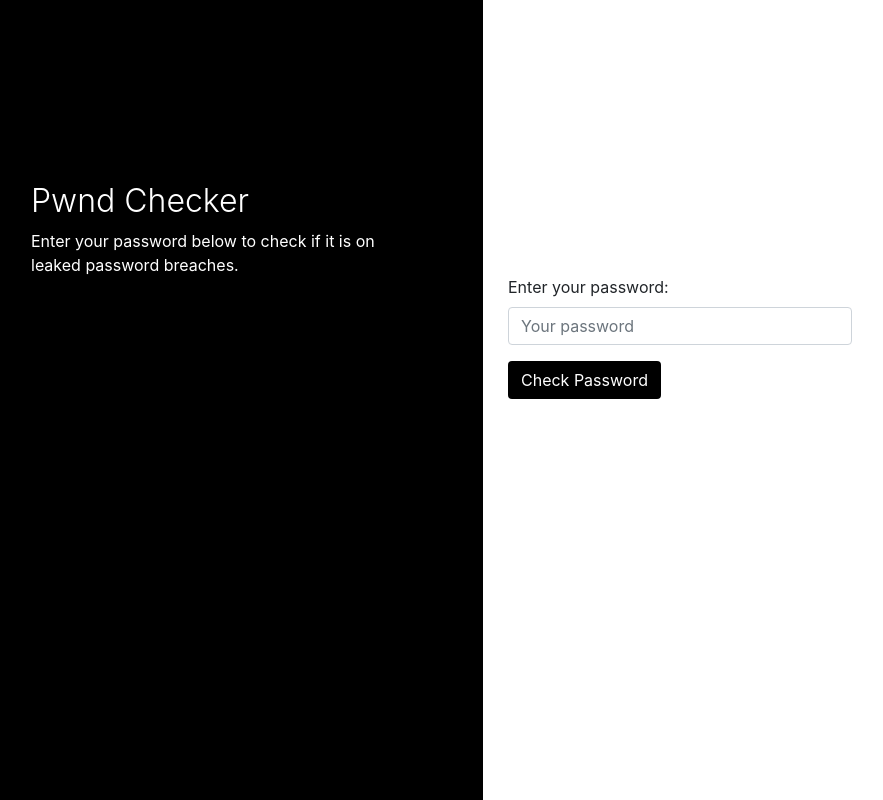
After one commit to RiseofRice/password-Creator, a Flask app: page /breach in a window 1280 px wide. The commit adds this page. Shown: the whole page, without its empty margins (29-912 px from the left). Run offline with Flask 3, Linux system fonts and the light colour scheme; some libraries are stand-ins or nearby versions.

Commit message:
Refactor app.py: Add password breach check functionality

```diff
--- a/app.py
+++ b/app.py
@@ -2,6 +2,7 @@ from flask import render_template, Flask, jsonify, redirect, request
 import string
 from genpasswds import generate_passwords
 import passwordcheck
+import pwned
 from genlist import gen_list
 import os
 import requests
@@ -43,7 +44,7 @@ def new():
 
 
 
-    if request.method == "POST":
+    if request.method == "GET":
         q = int(request.args.get('q'))
         length = int(request.args.get('length'))
         passwds = gen_list(q, length)
@@ -80,6 +81,37 @@ def onePass():
         password = generate_passwords(length=25)
         return password
 
+@ app.route("/breach")
+def breach_check():
+    return render_template("pwnd.html")
+
+@app.route("/pwnd", methods=["POST", "GET"])
+def pwnd():
+    if request.method == "POST":
+        password = str(request.form['pw'])
+        pw = pwned.password(password)
+        if pw == False:
+            return render_template("safe.html", data=password)
+        else:
+            return render_template("compromised.html", data=password)
+
+
+@ app.route("/check", methods=["POST", "GET"])
+def check():
+    """
+    Check the strength of a password.
+    Returns: the strength of the password
+    Get and Post requests are supported.
+    """
+    if request.method != "POST":
+        password = request.args.get('password')
+        strength, reasons = passwordcheck.check_password(password)
+        return strength
+    else:
+        password = request.form['password']
+        strength, reasons = passwordcheck.check_password(password)
+        return strength
+
 if __name__ == "__main__":
     app.run(host='0.0.0.0', port=8080, debug=True)
 
--- /dev/null
+++ b/pwned.py
@@ -0,0 +1,17 @@
+import requests
+import hashlib
+
+
+url = "https://api.pwnedpasswords.com/range/"
+
+
+def password(p):
+    h = hashlib.sha1(p.encode()).hexdigest().upper()
+    response = requests.get(url + h[:5])
+    if response.status_code != 200:
+        return "An error occurred"
+    hashes = response.text.splitlines()
+    for hash in hashes:
+        if h[5:] in hash:
+            return True
+    return False
--- a/templates/compromised.html
+++ b/templates/compromised.html
@@ -8,7 +8,7 @@
     <title>Document</title>
     <style>
         body {
-            background-color: #E83A0C
+            background-color: #f01111
         }
 
 
@@ -31,6 +31,7 @@
 <body>
     <div class="center">
         <h1>{{data}}: is compromised</h1>
+
     </div>
 </body>
 </html>
--- /dev/null
+++ b/templates/pwnd.html
@@ -0,0 +1,39 @@
+<!DOCTYPE html>
+<html lang="en">
+
+<head>
+  <meta charset="UTF-8" />
+  <meta name="viewport" content="width=device-width, initial-scale=1.0" />
+  <link rel="shortcut icon" href="../static/img/favicon.png" type="image/x-icon" />
+  <link rel="stylesheet" href="../static/css/formstyle.css" type="text/css" />
+  <link href="//maxcdn.bootstrapcdn.com/bootstrap/4.0.0/css/bootstrap.min.css" rel="stylesheet" />
+  <title>Password Strength Checker</title>
+</head>
+
+<body>
+  <div class="sidenav">
+    <div class="login-main-text">
+      <h2>Pwnd Checker</h2>
+      <p>Enter your password below to check if it is on leaked password breaches.</p>
+    </div>
+  </div>
+
+  <div class="main">
+    <div class="col-md-6 col-sm-12">
+      <div class="login-form">
+        <form method="POST" action="http://localhost:8080/pwnd">
+          <div class="form-group">
+            <label for="password">Enter your password:</label>
+            <input type="password" id="password" name="pw" class="form-control" required placeholder="Your password" />
+          </div>
+          <button type="submit" class="btn btn-black">Check Password</button>
+        </form>
+      </div>
+    </div>
+  </div>
+
+  <script src="//code.jquery.com/jquery-1.11.1.min.js"></script>
+  <script src="//maxcdn.bootstrapcdn.com/bootstrap/4.0.0/js/bootstrap.min.js"></script>
+</body>
+
+</html>
```
Also changed, not shown: templates/index.html (+10 -1 lines), templates/safe.html (+40 -0 lines).
